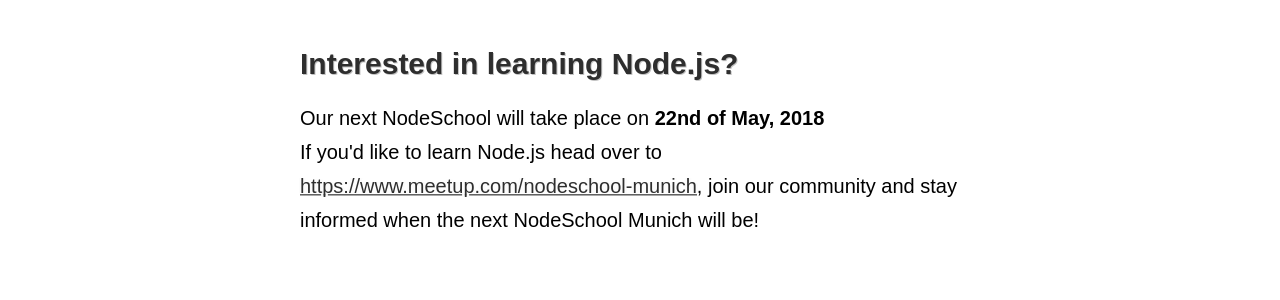
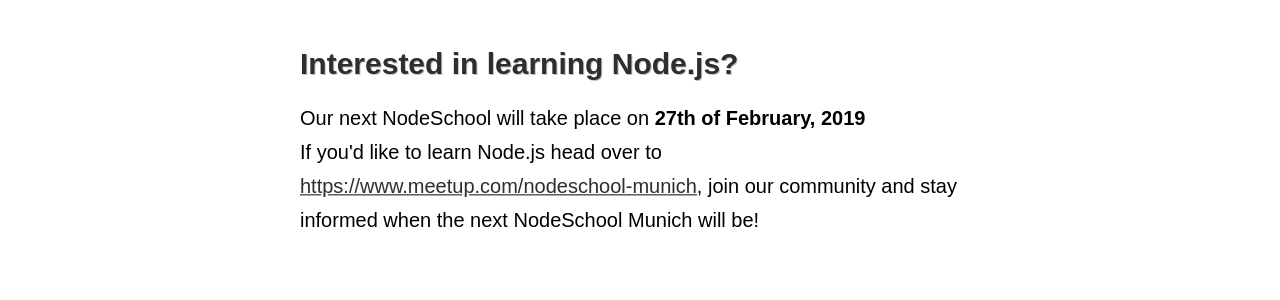
Before and after one commit to nodeschool/munich, a Jekyll site: the page built from index.html, in a window 1280 px wide and 900 px high, scrolled down 1583 px. Shown: the part 266-566 px from the top of the window. Built offline with Jekyll 4.4.1, drawn with Linux system fonts in a browser that asks for light colours.

Commit message:
Add upcoming NodeSchool

```diff
--- a/index.html
+++ b/index.html
@@ -55,7 +55,7 @@
             <div class="single-measure">
                 <h3>Interested in learning Node.js?</h3>
 
-                <p>Our next NodeSchool will take place on <strong>22nd of May, 2018</strong><br>
+                <p>Our next NodeSchool will take place on <strong>27th of February, 2019</strong><br>
                     If you'd like to learn Node.js head over to <a href="https://www.meetup.com/nodeschool-munich">https://www.meetup.com/nodeschool-munich</a>, join our community and stay informed when the next NodeSchool Munich will be!</p>
 
                 <br>
```
